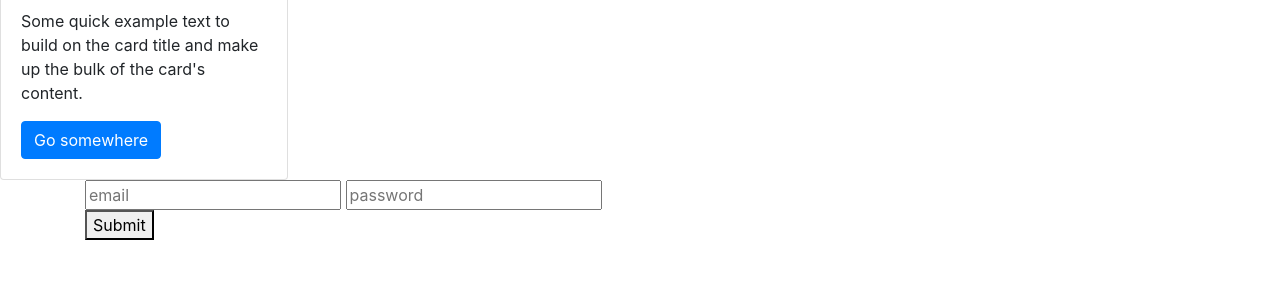
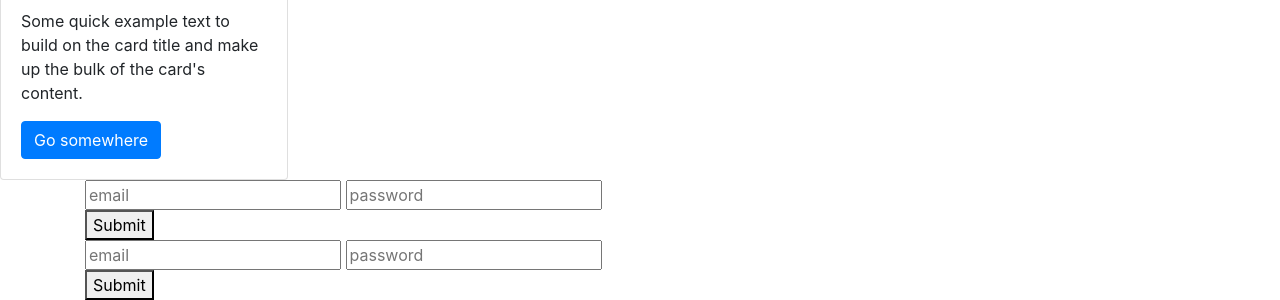
Before and after one commit to brussels-collaboration/music_fantastic, a plain HTML site: page client/index.html in a window 1280 px wide. Shown: the part 530-830 px from the top of the page. Before the commit the page ends 800 px from the top, so only its background shows below. Drawn offline with nearby package versions, Linux system fonts and the light colour scheme.

Commit message:
add-form done

```diff
--- a/client/index.html
+++ b/client/index.html
@@ -42,6 +42,19 @@
         </div>
     </div>
 
+    <!-- add-form -->
+    <div class="container">
+        <div class="row">
+            <div class="col-6">
+                <form id="add-form">
+                    <input type="email" placeholder="email" required>
+                    <input type="password" placeholder="password" required>
+                    <button>Submit</button>
+                </form>
+            </div>
+        </div>
+    </div>
+
     <script src="https://stackpath.bootstrapcdn.com/bootstrap/4.5.0/js/bootstrap.min.js" integrity="sha384-OgVRvuATP1z7JjHLkuOU7Xw704+h835Lr+6QL9UvYjZE3Ipu6Tp75j7Bh/kR0JKI" crossorigin="anonymous"></script>
     <script src="https://code.jquery.com/jquery-3.5.1.js" integrity="sha256-QWo7LDvxbWT2tbbQ97B53yJnYU3WhH/C8ycbRAkjPDc=" crossorigin="anonymous"></script>
     <script src="main.js"></script>
```
